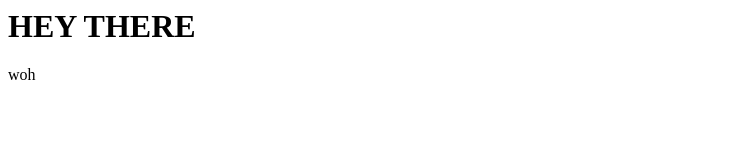
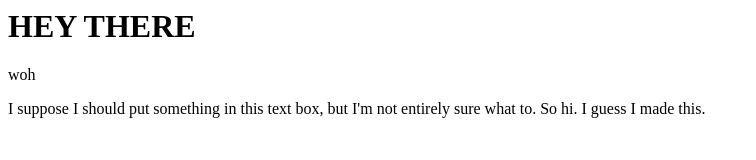
Before and after one commit to MattOdom/worgenworgen, a plain HTML site: page index.html in a window 1280 px wide. Shown: the whole page, without its empty margins (0-756 px from the left). Drawn offline with Linux system fonts and the light colour scheme.

Commit message:
Update index.html

```diff
--- a/index.html
+++ b/index.html
@@ -3,5 +3,6 @@
   <title> Hey I think I got it </title>
   <h1> HEY THERE </h1>
   <p> woh </p>
+  <p> I suppose I should put something in this text box, but I'm not entirely sure what to.  So hi.  I guess I made this.
   </body>
 </html>
```
